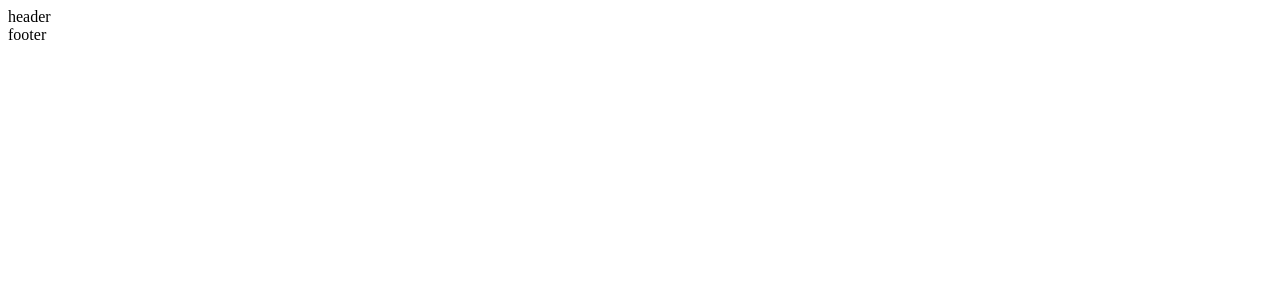
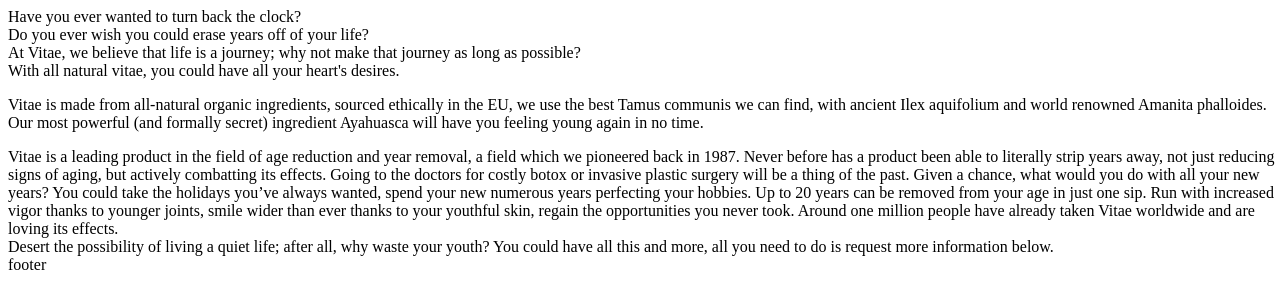
Before and after one commit to alcl2000/youth-potion, a plain HTML site: page index.html in a window 1280 px wide. Drawn offline with Linux system fonts and the light colour scheme.

Commit message:
add: main web content

```diff
--- a/index.html
+++ b/index.html
@@ -8,10 +8,22 @@
     <link href="assets/css/style.css" rel="stylesheet">
 </head>
 <body>
-    <header>
-        header
-    </header>
+
     <section>
+        Have you ever wanted to turn back the clock?<br>
+        Do you ever wish you could erase years off of your life? <br>
+        At Vitae, we believe that life is a journey; why not make that journey as long as possible? <br>
+        With all natural vitae, you could have all your heart's desires. <br>
+    </section>
+    <section>
+        <p>
+            Vitae is made from all-natural organic ingredients, sourced ethically in the EU, we use the best Tamus communis we can find, with ancient Ilex aquifolium and world renowned Amanita phalloides. Our most powerful (and formally secret)  ingredient Ayahuasca will have you feeling young again in no time.
+        </p>
+    </section>
+    <section>
+        Vitae is a leading product in the field of age reduction and year removal, a field which we pioneered back in 1987. Never before has a product been able to literally strip years away, not just reducing signs of aging, but actively combatting its effects. Going to the doctors for costly botox or invasive plastic surgery will be a thing of the past. Given a chance, what would you do with all your new years? You could take the holidays you’ve always wanted, spend your new numerous years perfecting your hobbies. Up to 20 years can be removed from your age in just one sip. Run with increased vigor thanks to younger joints, smile wider than ever thanks to your youthful skin, regain the opportunities you never took. Around one million people have already taken Vitae worldwide and are loving its effects.
+        <br>Desert the possibility of living a quiet life; after all, why waste your youth? You could have all this and more, all you need to do is request more information below.
+
     </section>
     <footer>footer</footer>
 
```
